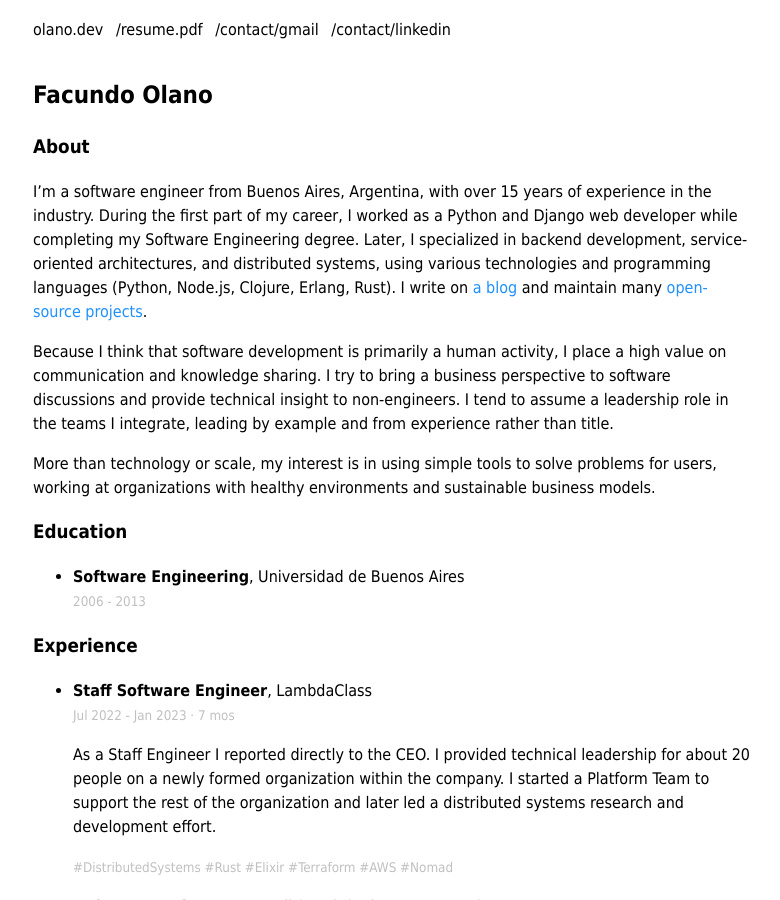
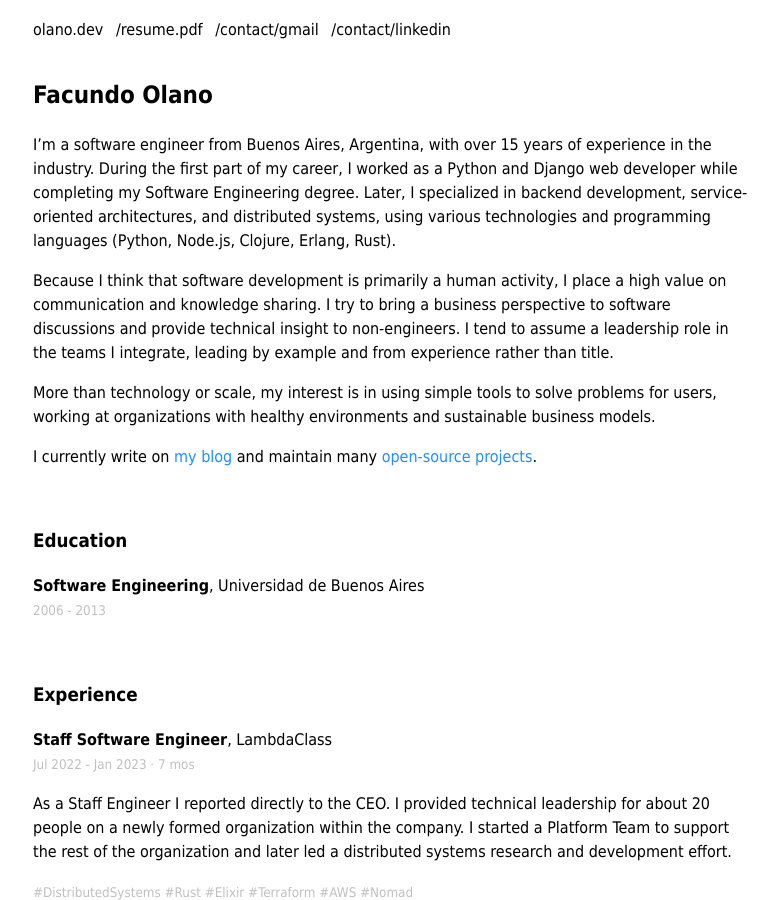
Before and after one commit to facundoolano/olano.dev, a Jekyll site: the page built from resume.md, in a window 1280 px wide and 900 px high. Shown: the whole window, without its empty margins (247-1027 px from the left). Built offline with Jekyll 4.4.1, drawn with Linux system fonts in a browser that asks for light colours.

Commit message:
sparser layout

```diff
--- a/resume.md
+++ b/resume.md
@@ -4,33 +4,38 @@ title: Facundo Olano
 sections: [["/resume.pdf", "/resume.pdf"], ["mailto:facundo.olano@gmail.com", "/contact/gmail"], ["https://www.linkedin.com/in/facundoolano/", "/contact/linkedin"]]
 ---
 
-### About
-
 I'm a software engineer from Buenos Aires, Argentina, with over 15 years of experience in the industry.
 During the first part of my career, I worked as a Python and Django web developer while completing my Software Engineering degree.
 Later, I specialized in backend development, service-oriented architectures, and distributed systems, using various technologies and programming languages (Python, Node.js, Clojure, Erlang, Rust).
-I write on [a blog](/blog) and maintain many [open-source projects](/projects).
 
 Because I think that software development is primarily a human activity, I place a high value on communication and knowledge sharing. I try to bring a business perspective to software discussions and provide technical insight to non-engineers. I tend to assume a leadership role in the teams I integrate, leading by example and from experience rather than title.
 
 More than technology or scale, my interest is in using simple tools to solve problems for users, working at organizations with healthy environments and sustainable business models.
 
+I currently write on [my blog](/blog) and maintain many [open-source projects](/projects).
+
+<br/>
 ### Education
 
-- **Software Engineering**, Universidad de Buenos Aires
+**Software Engineering**, Universidad de Buenos Aires
   <br/> <small><span class="date">2006 - 2013</span></small>
 
+<br/>
 ### Experience
 
 {% for job in site.data.work %}
 {% assign techs = job.tech | split:"," %}
-- <b>{{job.title}}</b>, {{job.org}}
+<b>{{job.title}}</b>, {{job.org}}
   <br/> <small><span class="date">{{job.date}}</span></small>
 
   {{job.description }}
 
   <small><span class="date"> {% for tech in techs %}#{{tech | replace: " ", ""}} {% endfor %}</span></small>
 
+{% unless forloop.last %}
+---
+{% endunless %}
+
 {% endfor %}
 
 
```
